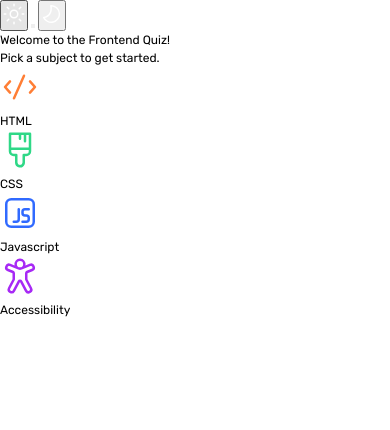
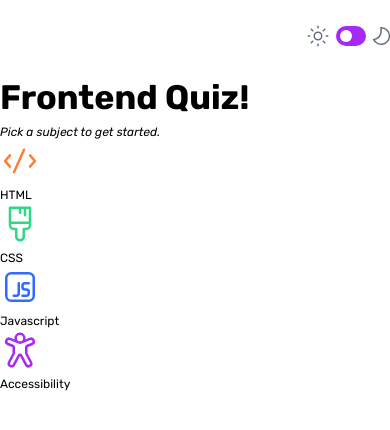
Before and after one commit to ikitamalarose/frontend-quizz-app-challenge, a plain HTML site: page index.html in a window 390 px wide. Drawn offline with Linux system fonts and the light colour scheme.

Commit message:
css modification

```diff
--- /dev/null
+++ b/css/media_queries/mobile.css
@@ -0,0 +1,94 @@
+@media (max-width: 768px) {
+  /* Menu Header start*/
+
+  .container__header {
+    display: flex;
+    flex-direction: row;
+    justify-content: flex-end;
+    padding-top: 1.625rem;
+    padding-bottom: 1.625rem;
+  }
+
+  .container__header__buttons {
+      width: 5rem;
+      height: 1.25rem;
+      display: flex;
+      flex-direction: row;
+      align-items: center;
+  }
+
+  .header__button {
+    border: none;
+  }
+
+  .header__button:first-of-type,
+  .header__button:last-of-type {
+    width: 1rem;
+    height: 1rem;
+    background: none;
+
+    display: flex;
+    flex-direction: row;
+    align-items: center;
+    justify-content: center;
+  }
+
+  #lightModeButton{
+    margin-right: 0.6rem;
+  }
+  #darkModeButton{
+    margin-left: 0.5rem;
+  }
+
+  #toggleButton {
+    background: var(--primary-purple);
+    border-radius: 10px;
+    width: 2rem;
+    display: flex;
+    flex-direction: row;
+    align-items: center;
+
+    padding: 0.25rem;
+  }
+
+  .slider {
+    width: 0.75rem;
+    height: 0.75rem;
+    background-color: var(--pure-white);
+    border-radius: 50%;
+  }
+  /* Menu Header end*/
+
+  /* container content start */
+
+  .container__content {
+    display: flex;
+    flex-direction: column;
+    grid-column: 2.5rem;
+  }
+
+  .content__left {
+    display: flex;
+    flex-direction: column;
+    grid-column: 1rem;
+    align-items: flex-start;
+  }
+
+  .content__title {
+    font-size: var(--font-size-heading-m);
+  }
+
+  .content__title span {
+    display: none;
+  }
+  .content__subtitle {
+    font-size: var(--font-size-body-s);
+    font-style: italic;
+  }
+
+  /* content menu start */
+  .content__menu {
+    display: flex;
+    flex-direction: column;
+  }
+}
--- a/css/variables.css
+++ b/css/variables.css
@@ -41,5 +41,6 @@
   /* Font families and weights */
   --font-family-rubik: "Rubik", sans-serif;
   --font-weight-regular: normal; /* Regular */
+  --font-weight-regular-italic: italic; /* Regular */
   --font-weight-medium: 500; /* Medium */
 }
--- a/index.html
+++ b/index.html
@@ -17,8 +17,10 @@
   <main class="container">
     <header class="container__header">
 
+      <div class="container__header__buttons">
+
         <button id="lightModeButton" class="header__button">
-        <img src="/assets/images/icon-sun-light.svg" alt="Light Mode Icon">
+          <img src="/assets/images/icon-sun-dark.svg" alt="Light Mode Icon">
         </button>
 
         <button id="toggleButton" class="header__button">
@@ -26,8 +28,10 @@
         </button>
 
         <button id="darkModeButton" class="header__button">
-        <img src="/assets/images/icon-moon-light.svg" alt="Dark Mode Icon">
+          <img src="/assets/images/icon-moon-dark.svg" alt="Dark Mode Icon">
         </button>
+
+      </div>
 
     </header>
 
@@ -35,7 +39,7 @@
 
       <section class="content__left">
 
-        <p class="content__title">Welcome to the Frontend Quiz!</p>
+        <p class="content__title"> <span>Welcome to the</span> <strong>Frontend Quiz!</strong> </p>
         <p class="content__subtitle">Pick a subject to get started.</p>
 
       </section>
--- a/main.css
+++ b/main.css
@@ -1,3 +1,4 @@
 
 @import "/css/base.css";
 @import "/css/variables.css";
+@import "/css/media_queries/mobile.css";
```
Lines whose indentation alone changed are shown as unchanged.
